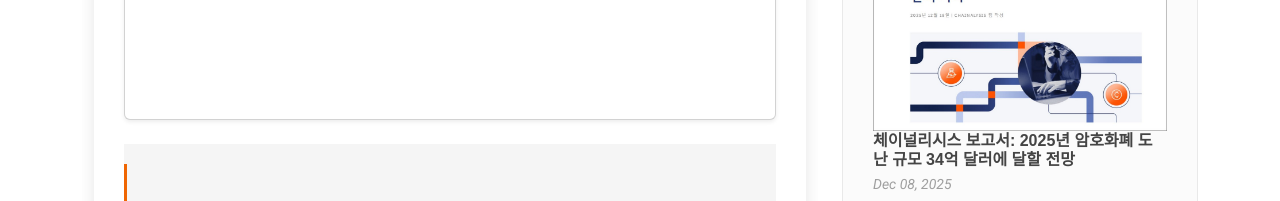
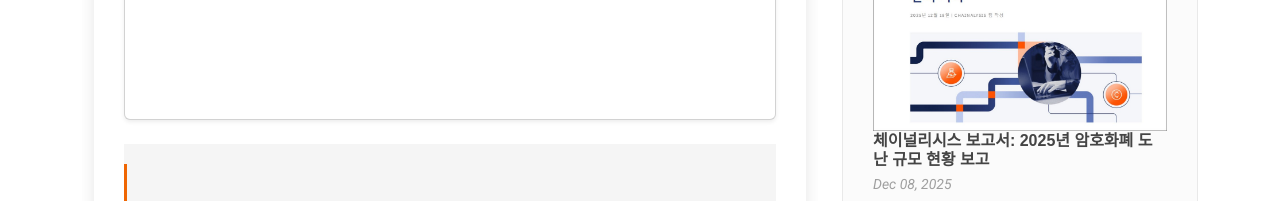
Before and after one commit to sungjooint/cryptotechhub, a plain HTML site: page blog-details-11.html in a window 1280 px wide. Shown: the part 1460-1661 px from the top of the page. Drawn offline with Linux system fonts and the light colour scheme.

Commit message:
Update blog-details-11.html

```diff
--- a/blog-details-11.html
+++ b/blog-details-11.html
@@ -225,7 +225,7 @@
               <div class="post-item">
                 <img src="assets/img/blog/blog-12.jpg" alt="" class="flex-shrink-0">
                 <div>
-                  <h4><a href="blog-details-12.html">체이널리시스 보고서: 2025년 암호화폐 도난 규모 34억 달러에 달할 전망</a></h4>
+                  <h4><a href="blog-details-12.html">체이널리시스 보고서: 2025년 암호화폐 도난 규모 현황 보고</a></h4>
                   <time datetime="2025-12-08">Dec 08, 2025</time>
                 </div>
               </div>
```
